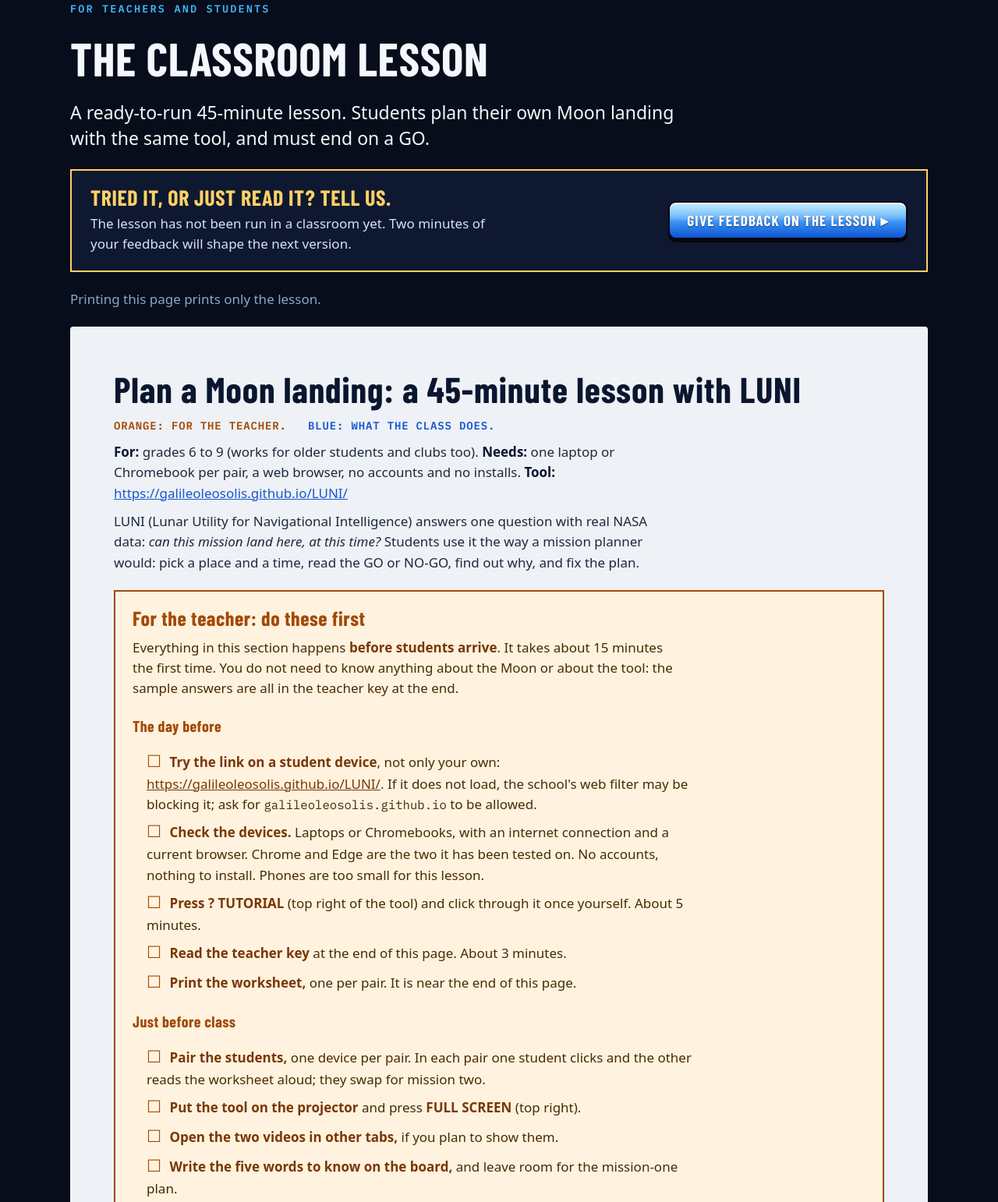
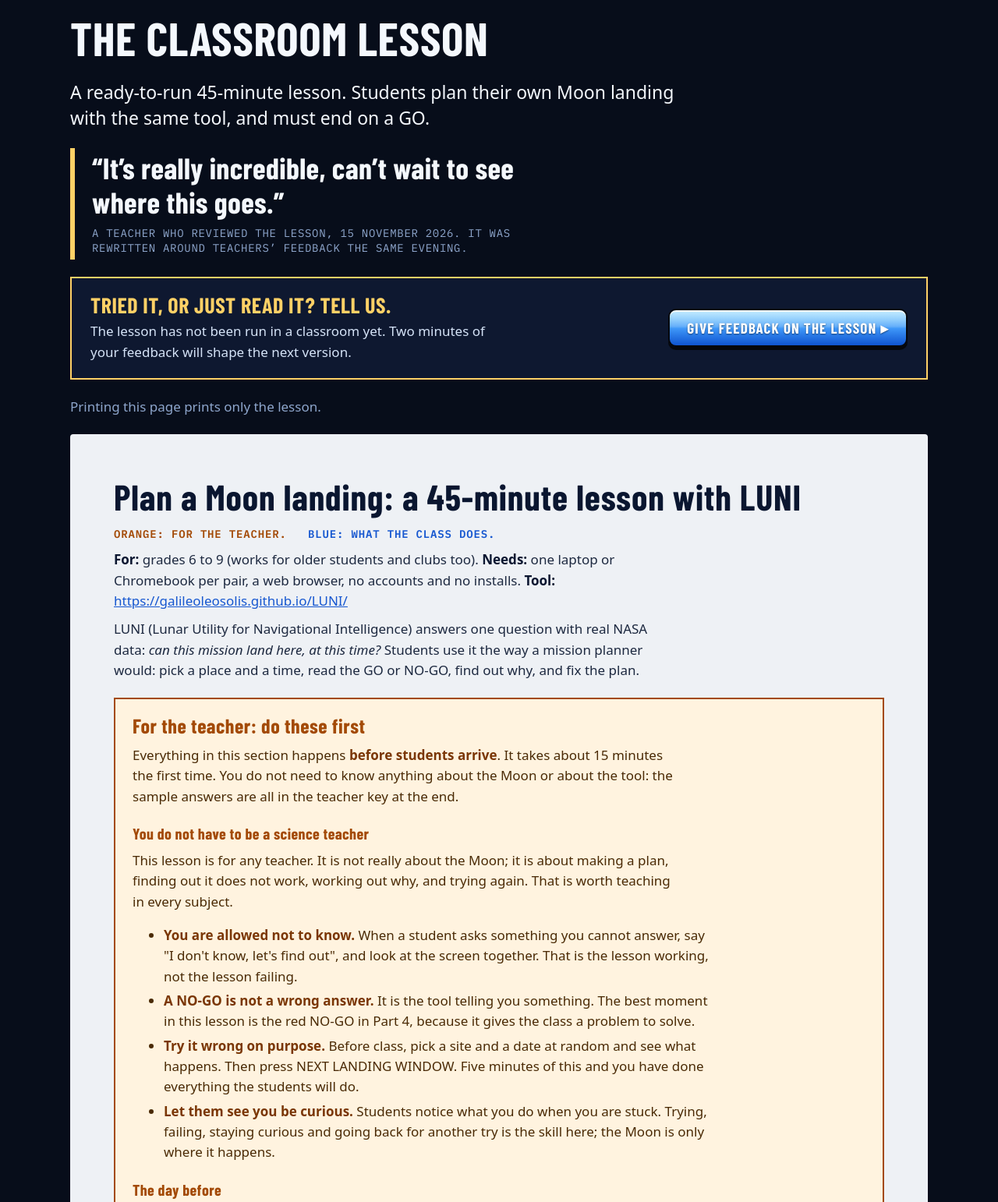
Before and after one commit to galileoleosolis/LUNI, a plain HTML site: page about/index.html in a window 1280 px wide. Shown: the part 4359-5901 px from the top of the page at 78% size. Drawn offline with Linux system fonts and the light colour scheme.

Commit message:
Release r15 from main 6874a23

```diff
--- a/about/index.html
+++ b/about/index.html
@@ -130,6 +130,9 @@ td:first-child { color: var(--white); font-weight: 600; white-space: nowrap; }
   background: linear-gradient(180deg, rgba(255,255,255,.2), rgba(255,255,255,0) 50%), linear-gradient(180deg, #2b4f8f, #10224a); box-shadow: 0 2px 0 #05070c, inset 0 1px 0 rgba(255,255,255,.4); }
 button:focus-visible, a:focus-visible { outline: 3px solid var(--gold); outline-offset: 2px; }
 
+.quote { margin: 0; padding: 4px 0 4px 22px; border-left: 6px solid var(--gold); max-width: 62ch; }
+.quote blockquote { margin: 0; font: 700 clamp(26px, 4vw, 38px)/1.15 var(--disp); letter-spacing: .01em; color: var(--white); }
+.quote figcaption { margin-top: 8px; font: 400 14px/1.4 var(--mono); letter-spacing: .05em; color: var(--dim); text-transform: uppercase; }
 /* lesson feedback: a banner over the lesson and a large box that opens from it, and once at the end of the lesson */
 .fb-banner { display: flex; flex-wrap: wrap; align-items: center; justify-content: space-between; gap: 16px 28px; padding: 20px 24px; background: var(--panel); border: 2px solid var(--gold); }
 .fb-banner h3 { color: var(--gold); margin-bottom: 6px; } .fb-banner p { max-width: 56ch; }
@@ -215,7 +218,7 @@ footer p { max-width: 80ch; margin-bottom: 8px; }
   </div>
   <p class="dim" style="max-width:76ch">The data is NASA’s, and it is checked. GO or NO-GO is LUNI’s own rule, applied to the mission needs the planner sets, so it is a planning and teaching tool, not flight software. The PROOF button in the app shows every check.</p>
   <h3 style="margin-top:34px">TESTED WITH PEOPLE</h3>
-  <p style="max-width:76ch">LUNI has a built-in user test: six tasks, a timer and a report. Five rounds inside the team took the score from 2 of 6 to 6 of 6, and the screen was changed after every round. On 15 November four people who had never seen it tried it: three friends and one parent, none of them on the team. Three scored <b style="color:var(--white)">6 of 6</b>, in 8 to 13 minutes. The fourth got stuck on the first task and scored 1 of 6. Ease of use was rated 3, 3, 4 and 5 out of 5, and the common complaint was the same in different words: a lot of buttons, a lot of clutter, a lot of data and options. One asked for a way to ask what to do next, so ASK LUNI now answers that question. <a href="../#test">Take the test yourself</a>.</p>
+  <p style="max-width:76ch">LUNI has a built-in user test: six tasks, a timer and a report. Five rounds inside the team took the score from 2 of 6 to 6 of 6, and the screen was changed after every round. On 15 November four people who had never seen it tried it: three friends and one parent, none of them on the team. Three of the four scored <b style="color:var(--white)">6 of 6</b>, in 8 to 13 minutes. Their reports were turned into changes the same evening: ASK LUNI now answers “what do I do next”, the Best Site Finder says what its colors mean, and the test points to its own task bar. <a href="../#test">Take the test yourself</a>.</p>
 </div></section>
 
 <section id="award" class="award"><div class="wrap award-grid">
@@ -238,6 +241,7 @@ footer p { max-width: 80ch; margin-bottom: 8px; }
   <p class="label">For teachers and students</p>
   <h2>THE CLASSROOM LESSON</h2>
   <p class="lead">A ready-to-run 45-minute lesson. Students plan their own Moon landing with the same tool, and must end on a GO.</p>
+  <figure class="quote"><blockquote>“It’s really incredible, can’t wait to see where this goes.”</blockquote><figcaption>A teacher who reviewed the lesson, 15 November 2026. It was rewritten around teachers’ feedback the same evening.</figcaption></figure>
   <div class="fb-banner">
     <div><h3>TRIED IT, OR JUST READ IT? TELL US.</h3><p>The lesson has not been run in a classroom yet. Two minutes of your feedback will shape the next version.</p></div>
     <button class="btn" id="fb-open">GIVE FEEDBACK ON THE LESSON ▸</button>
@@ -253,6 +257,19 @@ find out why, and fix the plan.</p>
 <div class="teacher"><h4>For the teacher: do these first</h4>
 <p>Everything in this section happens <strong>before students arrive</strong>. It takes about 15 minutes the first time. You do not
 need to know anything about the Moon or about the tool: the sample answers are all in the teacher key at the end.</p>
+<h5>You do not have to be a science teacher</h5>
+<p>This lesson is for any teacher. It is not really about the Moon; it is about making a plan, finding out it does not
+work, working out why, and trying again. That is worth teaching in every subject.</p>
+<ul>
+<li><strong>You are allowed not to know.</strong> When a student asks something you cannot answer, say "I don't know, let's find
+  out", and look at the screen together. That is the lesson working, not the lesson failing.</li>
+<li><strong>A NO-GO is not a wrong answer.</strong> It is the tool telling you something. The best moment in this lesson is the red
+  NO-GO in Part 4, because it gives the class a problem to solve.</li>
+<li><strong>Try it wrong on purpose.</strong> Before class, pick a site and a date at random and see what happens. Then press NEXT
+  LANDING WINDOW. Five minutes of this and you have done everything the students will do.</li>
+<li><strong>Let them see you be curious.</strong> Students notice what you do when you are stuck. Trying,
+  failing, staying curious and going back for another try is the skill here; the Moon is only where it happens.</li>
+</ul>
 <h5>The day before</h5>
 <ul>
 <li class="chk"><span aria-hidden="true">☐</span> <strong>Try the link on a student device</strong>, not only your own: <a href="https://galileoleosolis.github.io/LUNI/">https://galileoleosolis.github.io/LUNI/</a>. If it does
@@ -724,7 +741,7 @@ next version: <a href="https://forms.gle/jLzqGs1anesdDzPj8">https://forms.gle/jL
 with a labeled sketch; smaller steps with a check after each part; a numbered picture of the screen; a filled-in
 example on the worksheet; a list for pairs who are stuck; students must write why their plan became a GO; and
 sample answers for every question, so a teacher does not need to know the subject beforehand; and everything the
-teacher does before class moved to the top as a checklist.</p>
+teacher does before class moved to the top as a checklist, with a note for teachers who do not teach science.</p>
 <p>Made by team Mystic Research for the NASA Space Apps Challenge 2026. Free to use and adapt in any classroom.</p>
   </article>
   <div id="lesson-end"></div>
```
Also changed, not shown: next/about/index.html (+19 -2 lines), next/tools/about-template.html (+5 -1 lines), tools/about-template.html (+5 -1 lines), 8 other files.
